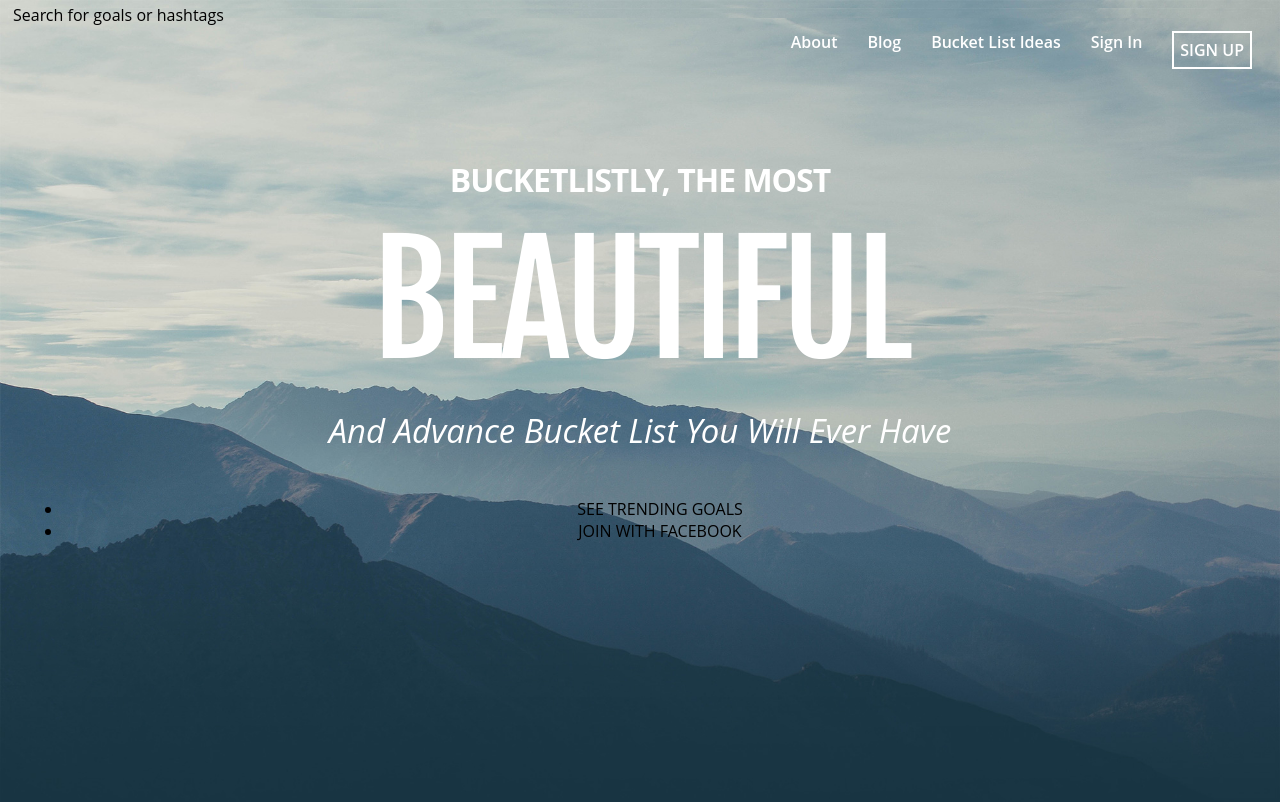
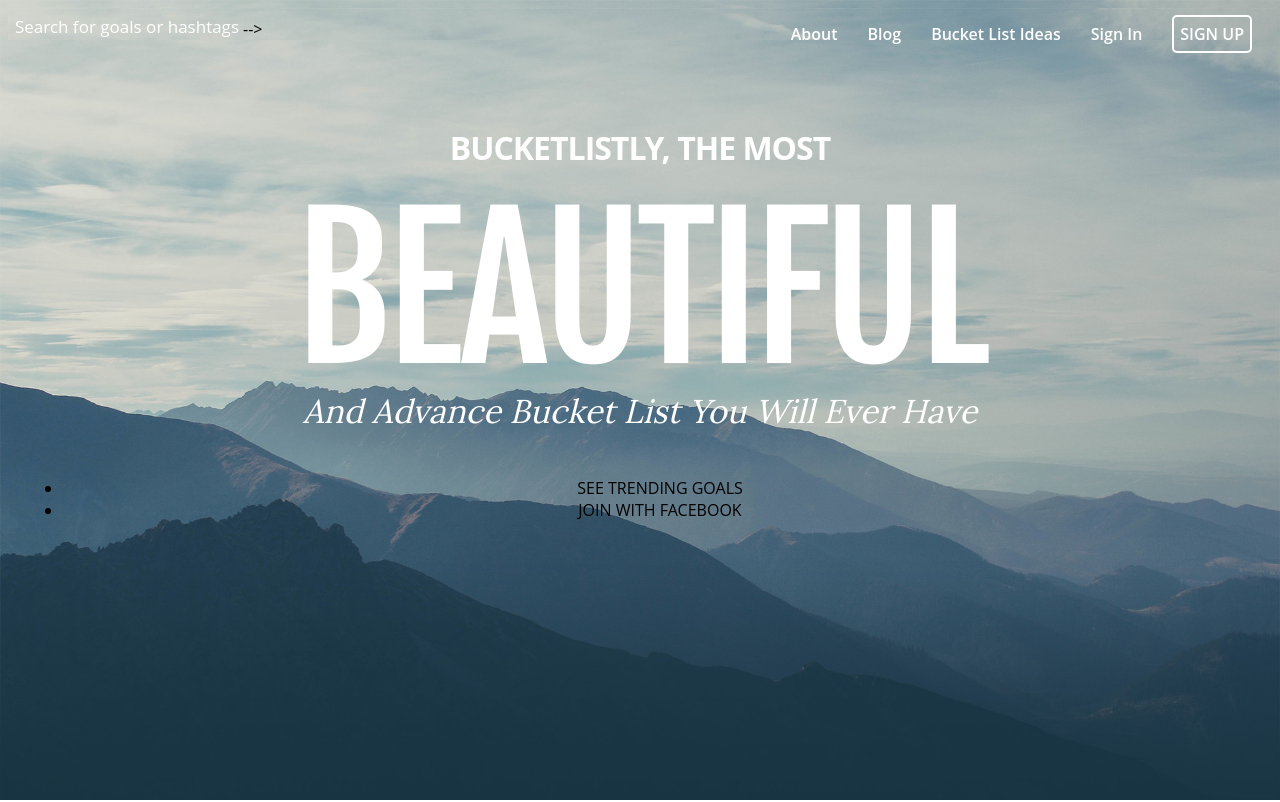
Before and after one commit to twumm/andela-bootcamp-day3, a plain HTML site: page web-clone/index.html in a window 1280 px wide. Drawn offline with Linux system fonts and the light colour scheme; a web font is replaced by a local one.

Commit message:
update reverseString and website clone files

```diff
--- a/web-clone/css/style.css
+++ b/web-clone/css/style.css
@@ -24,7 +24,16 @@ body {
 .navbar #search {
 /*  text-align: left;*/
   float: left;
-  margin-top: -25px
+  color: white;
+  font-size: 17px;
+  width: 230px;
+  margin: 0px;
+
+}
+
+.navbar #search p{
+  /*padding-bottom: 5px;*/
+  margin: 2px;
 }
 
 .navbar .right {
@@ -35,8 +44,8 @@ body {
   list-style-type: none;
   display: inline;
   /*text-align: right;*/
-  margin: 0;
-  padding: 0;
+  margin: 0px;
+  padding: 0px;
   float: right;
 
 }
@@ -48,7 +57,7 @@ body {
 }
 
 .navbar .right li a {
-  display: block;
+  /*display: block;*/
   color: white;
   text-align: center;
   /*padding: 14px 16px;*/
@@ -64,6 +73,8 @@ body {
   border: 2px solid white;
   padding: 6px;
   text-transform: uppercase;
+  border-radius: 5px;
+  margin: 5px 5px 6px;
 }
 
 /*
@@ -108,24 +119,30 @@ li a {
   font-weight: 400;
   margin: 15px 0 0;
   color: white;
-  font-size: 150px;
+  font-size: 190px;
   font-family: 'Fjalla One', sans-serif;
   text-transform: uppercase;
 }
 
 .main .subtitle {
   font-size: 33px;
-  /*  line-height: 140px;*/
+  /*line-height: 140px;*/
   text-shadow: none;
   font-family: "Lora", "open sans", "HelveticaNeue-Light", "Helvetica Neue Light", "Helvetica Neue", Helvetica, Arial, "Lucida Grande", sans-serif;
   font-weight: normal;
   text-transform: capitalize;
   color: white;
   font-style: italic;
-  margin-bottom: 45px;
+/*  margin-bottom: 45px;*/
   max-width: 750px;
-  margin-left: auto;
+/*  margin-left: auto;
   margin-right: auto;
+  margin-top: 0px;*/
+  margin: 0px auto 45px auto;
+}
+
+.main .container ul {
+
 }
 
 .supporting li {
--- a/web-clone/index.html
+++ b/web-clone/index.html
@@ -6,6 +6,7 @@
   <link rel="stylesheet" type="text/css" href="css/style.css">
   <meta charset="utf-8" />
   <link href="https://fonts.googleapis.com/css?family=Fjalla+One" rel="stylesheet">
+  <link href="https://fonts.googleapis.com/css?family=Lora" rel="stylesheet">
 </head>
 
 <body>
@@ -28,7 +29,8 @@
             <li><a href="#" id="sign-up"><span>Sign Up</span></a></li>
           </ul>
         </div>
-</div>    </div>
+      </div>
+    </div>
 
 
     <div class="main">
@@ -36,21 +38,15 @@
         <h1 class="main-line">BUCKETLISTLY, THE MOST</h1>
         <h1 class="main-pitch">BEAUTIFUL</h1>
         <h2 class="subtitle">And Advance Bucket List You Will Ever Have</h2>
-        <div class="row"></div>
+        <div class="bgn">
           <ul>
-          <li>SEE TRENDING GOALS</li>
-          <li>JOIN WITH FACEBOOK</li>
+            <li id="trending"><a>SEE TRENDING GOALS</a></li>
+            <li id="fb"><a>JOIN WITH FACEBOOK</a></li>
           </ul>
         </div>
       </div>
-
-
-    <div class="supporting">
-      <div class="container">
-
     </div>
-    </div>
-  </div>
+  </div>-->
 
 
 </body>
```
Also changed, not shown: codinglabs/questionOne/reverseString.js (+8 -5 lines). Lines whose indentation alone changed are shown as unchanged.
